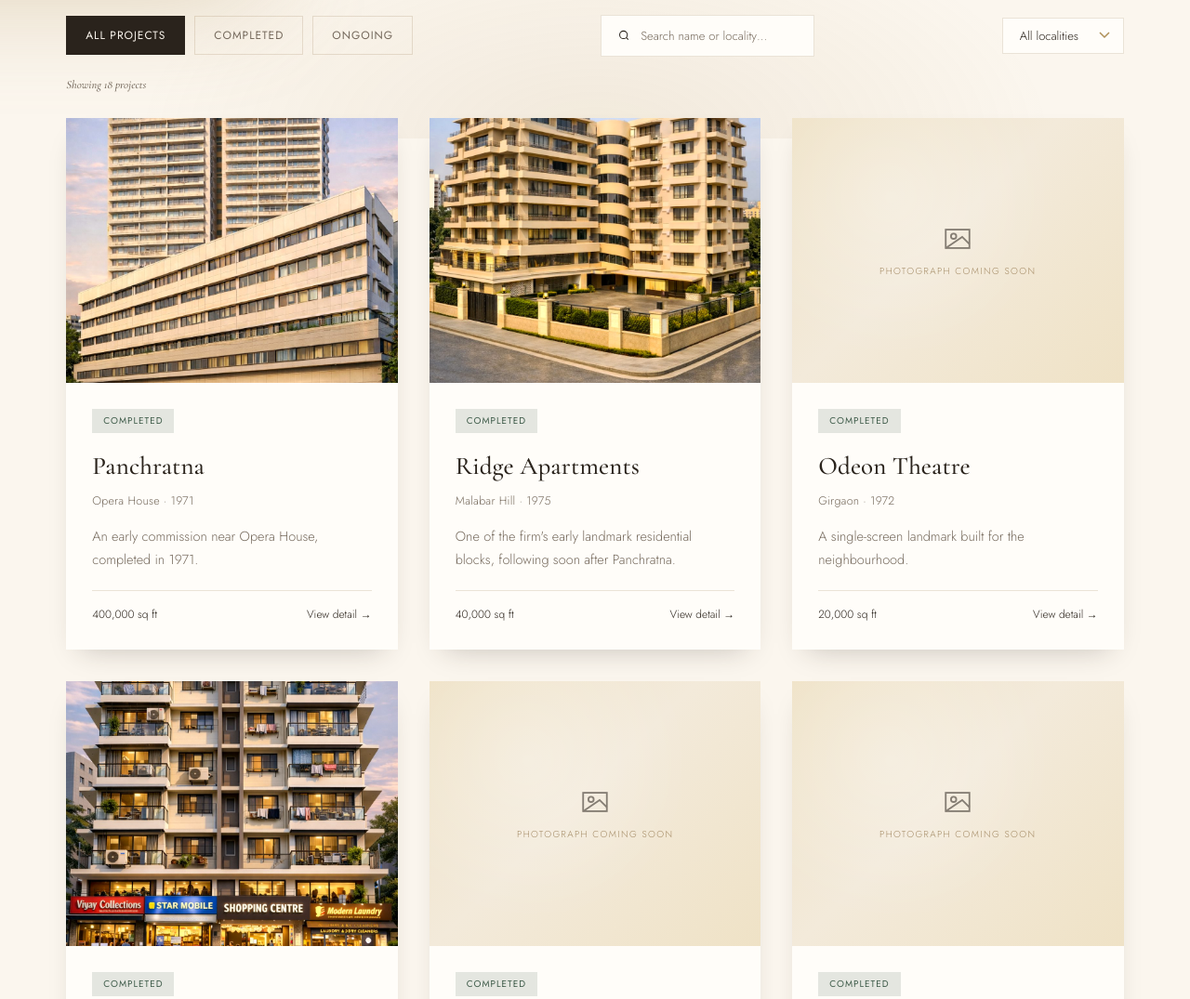
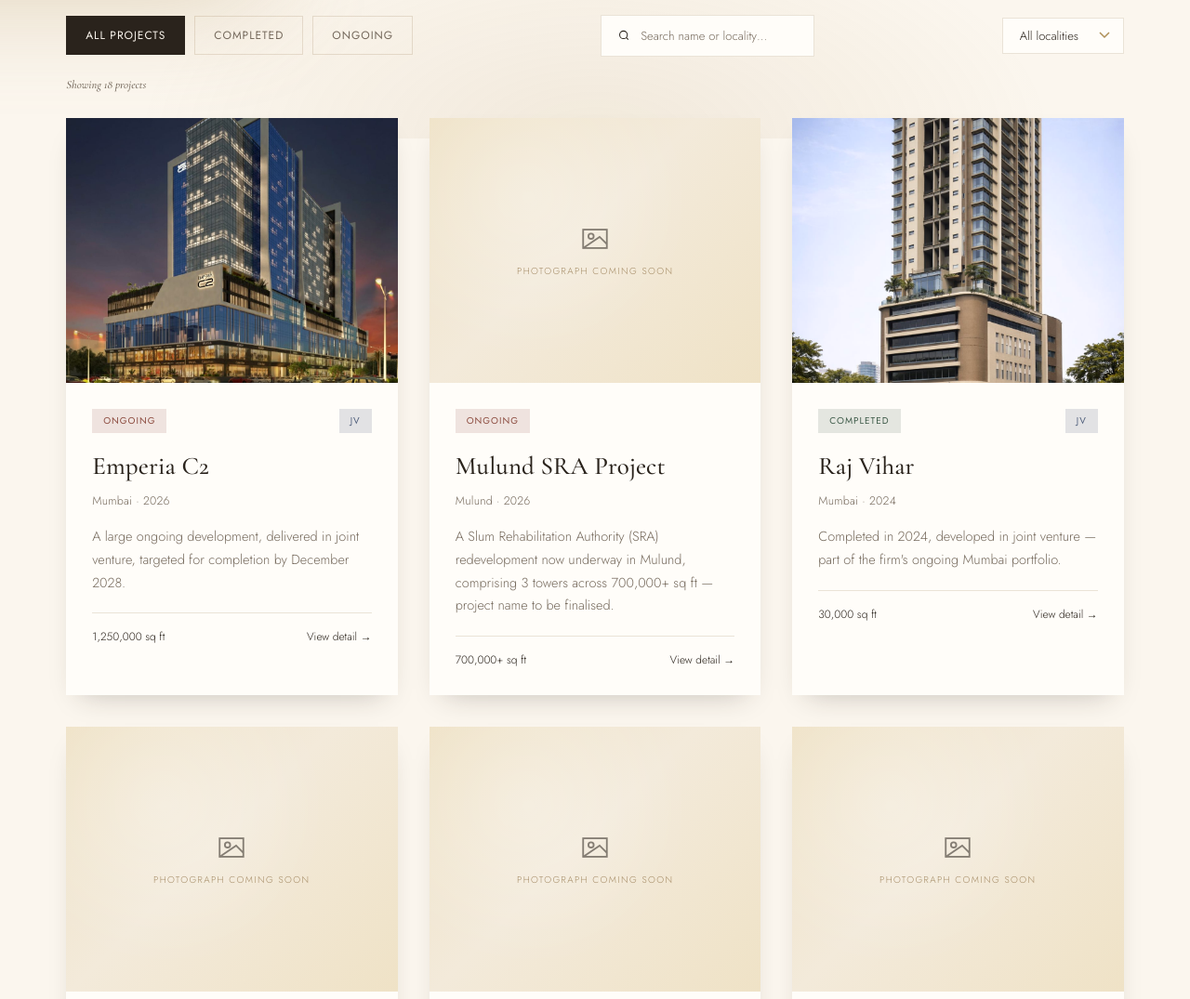
Before and after one commit to aaravgupta626/aaravgupta626.github.io, a plain HTML site: page projects.html in a window 1280 px wide. Shown: the part 651-1726 px from the top of the page at 93% size. Drawn offline with nearby package versions, Linux system fonts and the light colour scheme.

Commit message:
Update projects.html: sort project cards by year descending

```diff
--- a/projects.html
+++ b/projects.html
@@ -168,6 +168,7 @@ function applyFilters(){
   let list = PROJECTS.filter(p => currentFilter === "all" || p.status === currentFilter);
   if (currentArea) list = list.filter(p => p.area === currentArea);
   if (q) list = list.filter(p => p.name.toLowerCase().includes(q) || p.area.toLowerCase().includes(q));
+  list.sort((a, b) => b.year - a.year);
   renderCards(list);
 }
 areaFilter.addEventListener("change", () => { currentArea = areaFilter.value; applyFilters(); });
```
